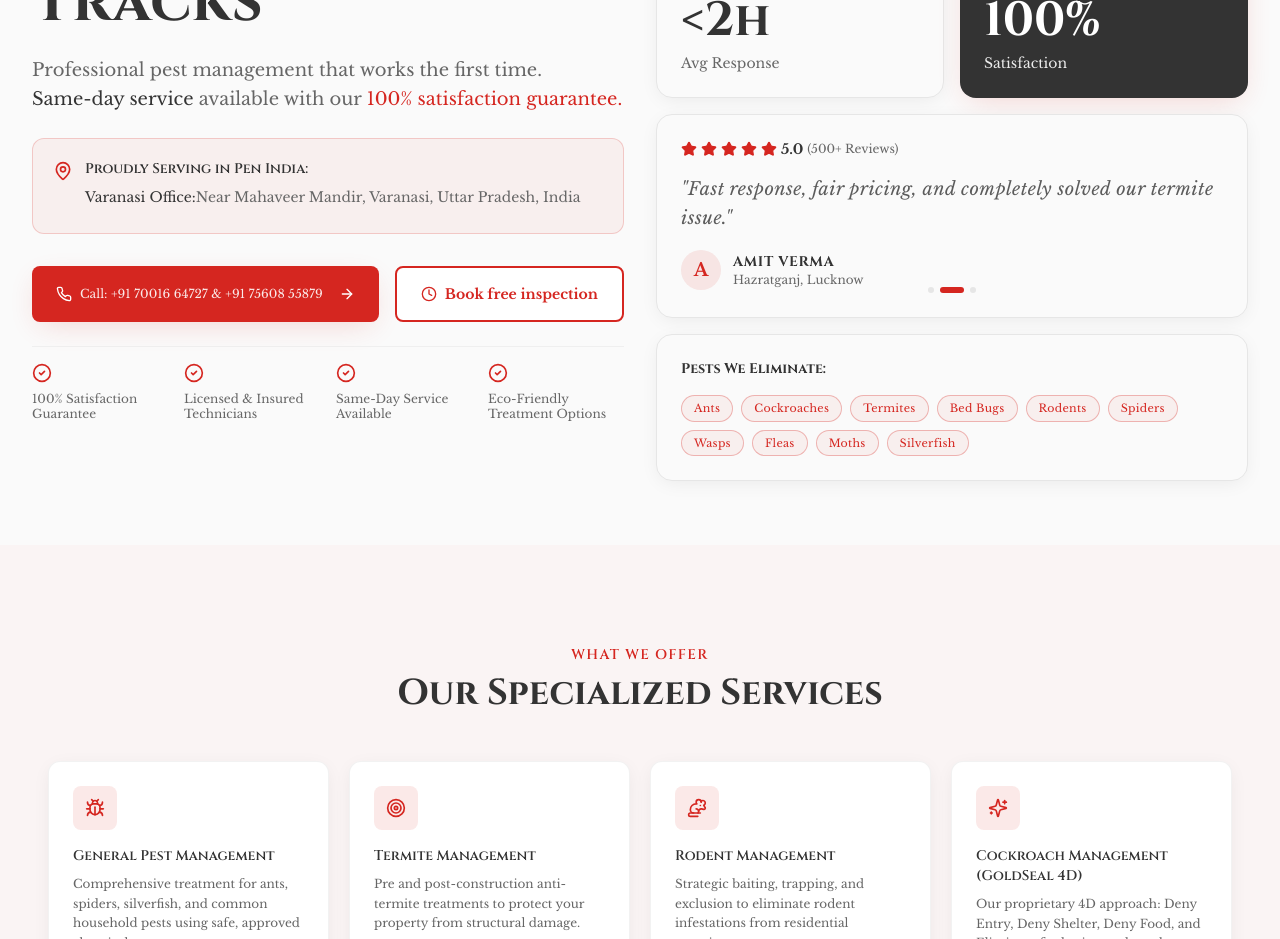
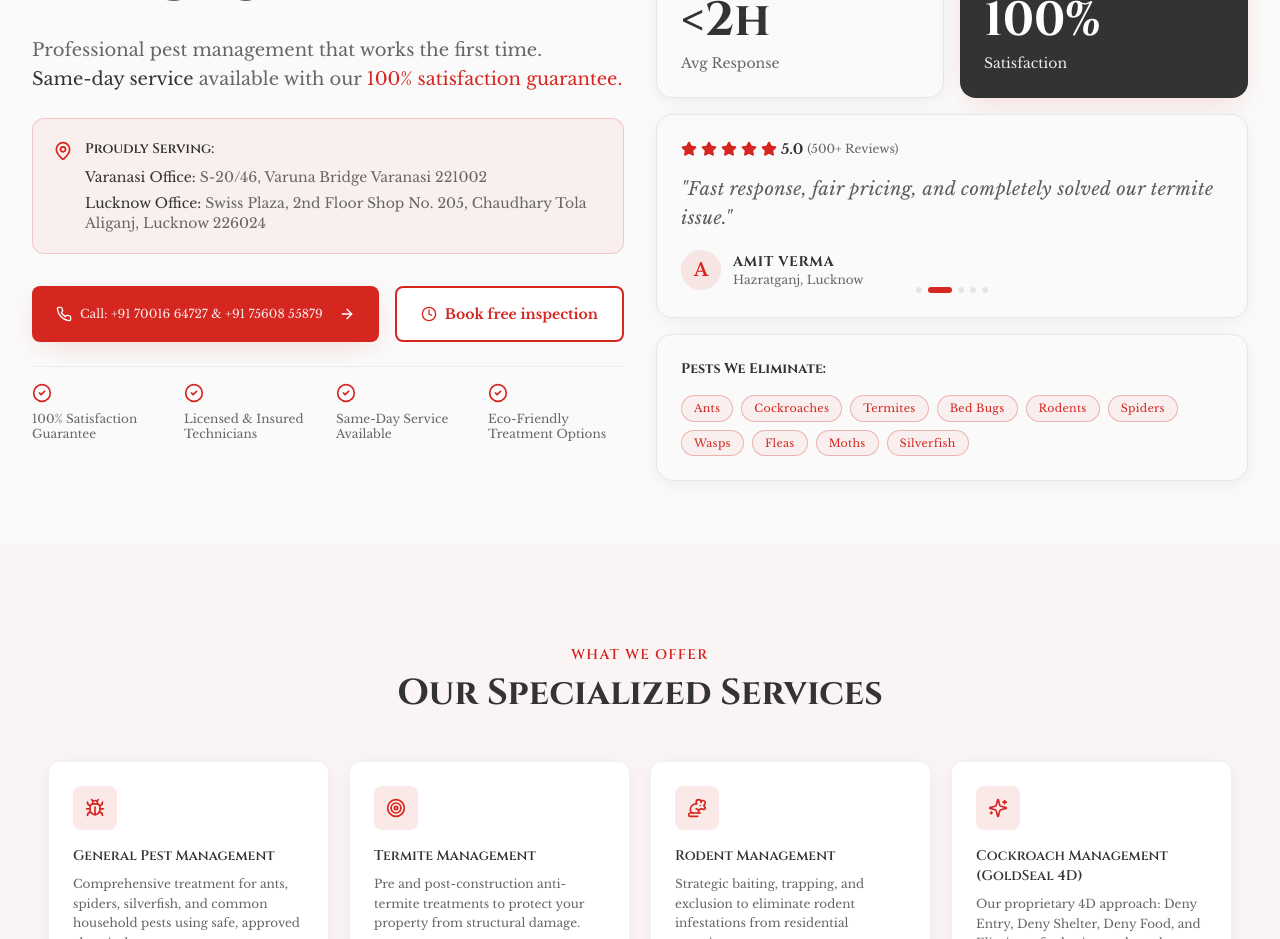
Before and after one commit to TheRDGroupOfIndustries/PREEMIUM-Pest-Management-Services-Pvt.-Ltd, a React (Vite) app: page / in a window 1280 px wide. Shown: the part 1680-2619 px from the top of the page. Built offline with nearby package versions, Linux system fonts and the light colour scheme; the HTML template or start-up script is replaced by a standard one.

Commit message:
feat: Add new testimonials and update office location details.

```diff
--- a/src/components/StopPestsSection.tsx
+++ b/src/components/StopPestsSection.tsx
@@ -32,6 +32,18 @@ const reviews = [
         name: "Rahul Singh",
         location: "Gomti Nagar, Lucknow",
         initial: "R",
+    },
+    {
+        text: "Excellent service! The team was very polite and eradicated the cockroach problem completely.",
+        name: "Ananya Das",
+        location: "Dum Dum, West Bengal",
+        initial: "A",
+    },
+    {
+        text: "Very thorough inspection and effective treatment. Haven't seen a single pest since they visited.",
+        name: "Sanjay Banerjee",
+        location: "Howrah, West Bengal",
+        initial: "S",
     }
 ];
 
@@ -103,8 +115,9 @@ const StopPestsSection = () => {
                             <div className="flex items-start">
                                 <MapPin className="w-5 h-5 text-primary mt-0.5 mr-3 flex-shrink-0" />
                                 <div>
-                                    <h4 className="font-semibold text-sm text-foreground mb-2">Proudly Serving in Pen India:</h4>
-                                    <p className="text-sm text-muted-foreground mb-1.5"><strong className="text-foreground font-medium">Varanasi Office:</strong>Near Mahaveer Mandir, Varanasi, Uttar Pradesh, India</p>
+                                    <h4 className="font-semibold text-sm text-foreground mb-2">Proudly Serving:</h4>
+                                    <p className="text-sm text-muted-foreground mb-1.5"><strong className="text-foreground font-medium">Varanasi Office:</strong> S-20/46, Varuna Bridge Varanasi 221002</p>
+                                    <p className="text-sm text-muted-foreground"><strong className="text-foreground font-medium">Lucknow Office:</strong> Swiss Plaza, 2nd Floor Shop No. 205, Chaudhary Tola Aliganj, Lucknow 226024</p>
                                 </div>
                             </div>
                         </motion.div>
```
